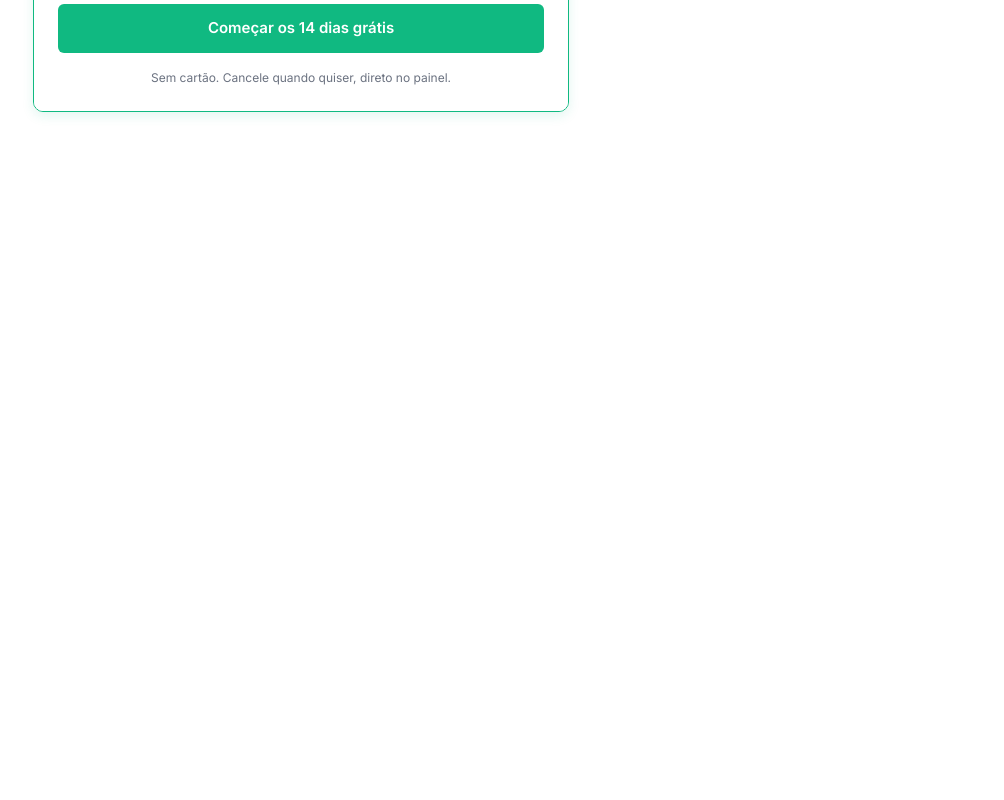
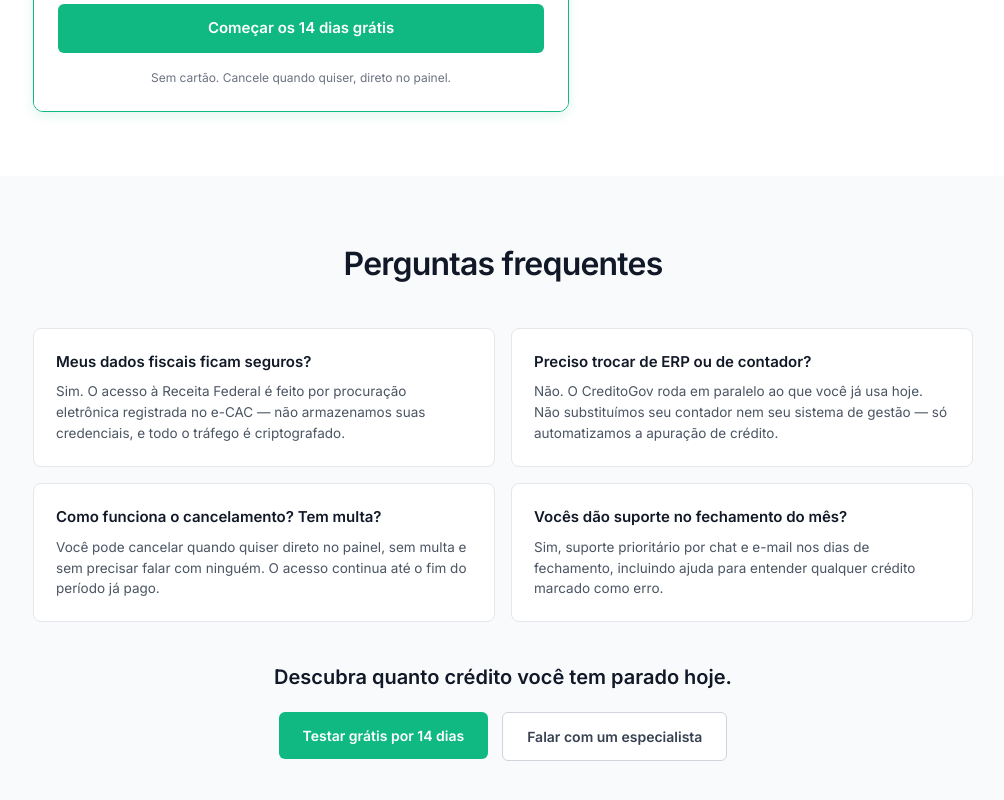
Before and after one commit to credito-gov/app, a React (Vite) app in the folder app/landing-page/: page / in a window 1280 px wide. Shown: the part 2531-3331 px from the top of the page, without its empty margins (137-1141 px from the left). Before the commit the page ends 2707 px from the top, so only its background shows below. Built offline with nearby package versions, Linux system fonts and the light colour scheme.

Commit message:
feat(landing): add FAQ + Final CTA section
Implementa "7. FAQ + CTA Final" (node 18:2) fiel ao Figma: grid de 4
perguntas em 2 colunas (sempre expandidas, sem accordion) e bloco de
CTA final com botão primário e secundário.

Co-Authored-By: Claude Sonnet 5 <noreply@anthropic.com>

```diff
--- a/app/landing-page/src/App.tsx
+++ b/app/landing-page/src/App.tsx
@@ -1,3 +1,4 @@
+import FaqAndFinalCta from './components/FaqAndFinalCta'
 import Features from './components/Features'
 import Header from './components/Header'
 import Hero from './components/Hero'
@@ -14,6 +15,7 @@ function App() {
       <ProblemSolution />
       <Features />
       <Pricing />
+      <FaqAndFinalCta />
     </div>
   )
 }
--- /dev/null
+++ b/app/landing-page/src/components/FaqAndFinalCta.tsx
@@ -0,0 +1,74 @@
+const FAQ_COLUMNS = [
+  [
+    {
+      question: 'Meus dados fiscais ficam seguros?',
+      answer:
+        'Sim. O acesso à Receita Federal é feito por procuração eletrônica registrada no e-CAC — não armazenamos suas credenciais, e todo o tráfego é criptografado.',
+    },
+    {
+      question: 'Como funciona o cancelamento? Tem multa?',
+      answer:
+        'Você pode cancelar quando quiser direto no painel, sem multa e sem precisar falar com ninguém. O acesso continua até o fim do período já pago.',
+    },
+  ],
+  [
+    {
+      question: 'Preciso trocar de ERP ou de contador?',
+      answer:
+        'Não. O CreditoGov roda em paralelo ao que você já usa hoje. Não substituímos seu contador nem seu sistema de gestão — só automatizamos a apuração de crédito.',
+    },
+    {
+      question: 'Vocês dão suporte no fechamento do mês?',
+      answer:
+        'Sim, suporte prioritário por chat e e-mail nos dias de fechamento, incluindo ajuda para entender qualquer crédito marcado como erro.',
+    },
+  ],
+]
+
+export default function FaqAndFinalCta() {
+  return (
+    <section className="w-full bg-[#f9fafb] px-6 py-16 md:px-[48px]">
+      <div className="mx-auto flex max-w-7xl flex-col items-center gap-10">
+        <h2 className="text-[32px] font-semibold tracking-[-0.8px] text-[#111827]">
+          Perguntas frequentes
+        </h2>
+
+        <div className="mx-auto flex w-full max-w-[940px] flex-col items-stretch gap-4 md:flex-row">
+          {FAQ_COLUMNS.map((column, columnIndex) => (
+            <div key={columnIndex} className="flex w-full flex-1 flex-col items-start gap-4">
+              {column.map((item) => (
+                <div
+                  key={item.question}
+                  className="flex w-full flex-col items-start gap-2 rounded-[8px] border border-[#e5e7eb] bg-white p-[22px]"
+                >
+                  <p className="text-[15px] font-semibold text-[#111827]">{item.question}</p>
+                  <p className="text-[13.5px] leading-[1.55] text-[#4b5563]">{item.answer}</p>
+                </div>
+              ))}
+            </div>
+          ))}
+        </div>
+
+        <div className="flex flex-col items-center gap-5">
+          <p className="text-center text-[20px] font-semibold text-[#111827]">
+            Descubra quanto crédito você tem parado hoje.
+          </p>
+          <div className="flex flex-wrap items-start justify-center gap-[14px]">
+            <a
+              href="#testar-gratis"
+              className="rounded-[6px] bg-[#10b981] px-6 py-[13px] text-[14px] font-semibold whitespace-nowrap text-white"
+            >
+              Testar grátis por 14 dias
+            </a>
+            <a
+              href="#falar-com-especialista"
+              className="rounded-[6px] border border-[#d1d5db] bg-white px-6 py-[13px] text-[14px] font-semibold whitespace-nowrap text-[#374151]"
+            >
+              Falar com um especialista
+            </a>
+          </div>
+        </div>
+      </div>
+    </section>
+  )
+}
```
